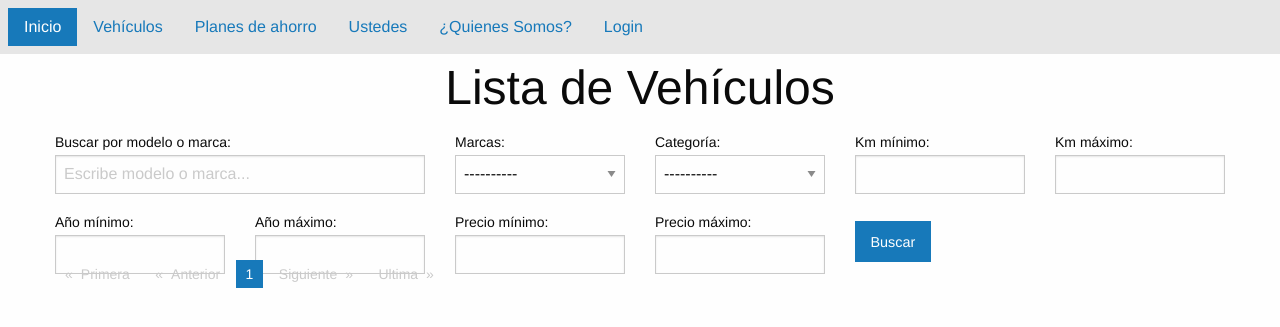
After one commit to hildmannn/appConcesionaria, a Django app: page /vehiculosList/ in a window 1280 px wide. The commit adds this page. Shown: the top 327 px of the page. Run offline with Django 5.2, Linux system fonts and the light colour scheme; data that the repository does not hold is empty; some libraries are stand-ins or nearby versions.

Commit message:
arreglo de filtrado y agregado de template listVehiculo

```diff
--- a/applications/home/urls.py
+++ b/applications/home/urls.py
@@ -7,4 +7,5 @@
 urlpatterns = [
     path('', views.home_view, name='home'),  # Ruta para la página de inicio
     path('nosotros/', views.nosotros, name='nosotros'),
+    path('vehiculosList/', views.VehiculosListView.as_view(), name='vehiculos-list'),
 ]
--- a/applications/home/views.py
+++ b/applications/home/views.py
@@ -1,7 +1,14 @@
 from django.shortcuts import render
 from django.templatetags.static import static
+from django.views.generic import ListView
+from applications.vehiculos.models import Vehiculo
 # Create your views here.
 
+class VehiculosListView(ListView):
+    model = Vehiculo
+    template_name = 'home/vehiculos_list.html'
+    context_object_name = 'vehiculos'
+    paginate_by = 10
 
 
 def home_view(request):
--- a/templates/base.html
+++ b/templates/base.html
@@ -32,7 +32,7 @@
             <div class="collapse navbar-collapse" id="ftco-nav">
                 <ul class="navbar-nav ml-auto">
                     <li class="nav-item active"><a href="{% url 'home_app:home' %}" class="nav-link">Inicio</a></li>
-                    <li class="nav-item"><a href="{% url 'vehiculos_app:vehiculo-list' %}" class="nav-link">Vehículos</a></li>
+                    <li class="nav-item"><a href="{% url 'home_app:vehiculos-list' %}" class="nav-link">Vehículos</a></li>
                     <li class="nav-item"><a href="#" class="nav-link">Planes de ahorro</a></li>
                     <li class="nav-item"><a href="#" class="nav-link">Ustedes</a></li>
                     <li class="nav-item"><a href="{% url 'home_app:nosotros' %}" class="nav-link">¿Quienes Somos?</a></li>
--- /dev/null
+++ b/templates/home/vehiculos_list.html
@@ -0,0 +1,129 @@
+{% load static %}
+<!DOCTYPE html>
+<html lang="en">
+<head>
+    <meta charset="UTF-8">
+    <meta name="viewport" content="width=device-width, initial-scale=1.0">
+    <link rel="stylesheet" href="{% static 'css/foundation.min.css' %}">
+    <link rel="stylesheet" href="https://fonts.googleapis.com/css2?family=Material+Symbols+Outlined:opsz,wght,FILL,GRAD@20..48,100..700,0..1,-50..200" />
+    <title>{% block title %} {% endblock title %}</title>
+</head>
+<body>
+    {% block content %}
+
+    <nav class="top-bar" id="ftco-nav">
+        <div class="top-bar-left">
+            <ul class="dropdown menu" data-dropdown-menu>
+                <li class="nav-item active"><a href="{% url 'home_app:home' %}" class="nav-link">Inicio</a></li>
+                <li><a href="{% url 'home_app:vehiculos-list' %}" class="nav-link">Vehículos</a></li>
+                <li><a href="#" class="nav-link">Planes de ahorro</a></li>
+                <li><a href="#" class="nav-link">Ustedes</a></li>
+                <li><a href="{% url 'home_app:nosotros' %}" class="nav-link">¿Quienes Somos?</a></li>
+                <li><a href="#" class="nav-link" id="loginBtn">Login</a></li>
+            </ul>
+        </div>
+        <div class="top-bar-right">
+            <!-- Puedes agregar elementos aquí si lo deseas -->
+        </div>
+    </nav>
+
+    <div class="grid-container">
+        <h1 class="text-center">Lista de Vehículos</h1>
+
+        <!-- Filtros de búsqueda en fila -->
+        <form method="get" class="grid-x grid-padding-x align-middle">
+            <div class="cell small-12 medium-4">
+                <label>Buscar por modelo o marca:
+                    <input type="text" name="query" value="{{ request.GET.query }}" placeholder="Escribe modelo o marca...">
+                </label>
+            </div>
+            <div class="cell small-6 medium-2">
+                <label>Marcas:
+                    <select name="marca">
+                        <option value="">----------</option>
+                        {% for marca in form.fields.marca.queryset %}
+                            <option value="{{ marca.pk }}" {% if marca.pk|stringformat:"s" == request.GET.marca %}selected{% endif %}>
+                                {{ marca }}
+                            </option>
+                        {% endfor %}
+                    </select>
+                </label>
+            </div>
+            <div class="cell small-6 medium-2">
+                <label>Categoría:
+                    <select name="categoria">
+                        <option value="">----------</option>
+                        {% for categoria in form.fields.categoria.queryset %}
+                            <option value="{{ categoria.pk }}" {% if categoria.pk|stringformat:"s" == request.GET.categoria %}selected{% endif %}>
+                                {{ categoria }}
+                            </option>
+                        {% endfor %}
+                    </select>
+                </label>
+            </div>
+            <div class="cell small-6 medium-2">
+                <label>Km mínimo:
+                    <input type="number" name="km_min" value="{{ request.GET.km_min }}">
+                </label>
+            </div>
+            <div class="cell small-6 medium-2">
+                <label>Km máximo:
+                    <input type="number" name="km_max" value="{{ request.GET.km_max }}">
+                </label>
+            </div>
+            <div class="cell small-6 medium-2">
+                <label>Año mínimo:
+                    <input type="number" name="año_min" value="{{ request.GET.año_min }}">
+                </label>
+            </div>
+            <div class="cell small-6 medium-2">
+                <label>Año máximo:
+                    <input type="number" name="año_max" value="{{ request.GET.año_max }}">
+                </label>
+            </div>
+            <div class="cell small-6 medium-2">
+                <label>Precio mínimo:
+                    <input type="number" name="precio_min" value="{{ request.GET.precio_min }}">
+                </label>
+            </div>
+            <div class="cell small-6 medium-2">
+                <label>Precio máximo:
+                    <input type="number" name="precio_max" value="{{ request.GET.precio_max }}">
+                </label>
+            </div>
+            <div class="cell small-6 medium-2">
+                <button type="submit" class="button primary">Buscar</button>
+            </div>
+        </form>
+
+        <!-- Lista de Vehículos con dos tarjetas por fila -->
+        <ul class="no-bullet grid-x grid-margin-x grid-margin-y small-up-1 medium-up-2 large-up-2">
+            {% for vehiculo in vehiculos %}
+            <li class="cell">
+                <div class="card">
+                    <div class="card-section">
+                        <a href="{% url 'vehiculos_app:vehiculo_detalle' vehiculo.pk %}">
+                            <h5>{{ vehiculo.modelos }} - {{ vehiculo.color }}</h5>
+                        </a>
+                        <p><strong>Precio:</strong> {{ vehiculo.venta }}$</p>
+                        <p><strong>Kilómetros:</strong> {{ vehiculo.km }}</p>
+                        <p><strong>Año:</strong> {{ vehiculo.modelos.año.year }}</p>
+                        <p><strong>Disponibilidad:</strong> {{ vehiculo.disponibilidad|yesno:"Sí,No" }}</p>
+                    </div>
+                </div>
+            </li>
+            {% endfor %}
+        </ul>
+
+        {% include 'includes/pagination.html' %}
+    </div>
+    {% endblock content %}
+
+    <script src="{% static 'js/vendor/jquery.js' %}"></script>
+    <script src="{% static 'js/vendor/what-input.js' %}"></script>
+    <script src="{% static 'js/vendor/foundation.min.js' %}"></script>
+    <script>
+        $(document).foundation();
+    </script>
+</body>
+</html>
```
Also changed, not shown: applications/vehiculos/views.py (+16 -6 lines).
